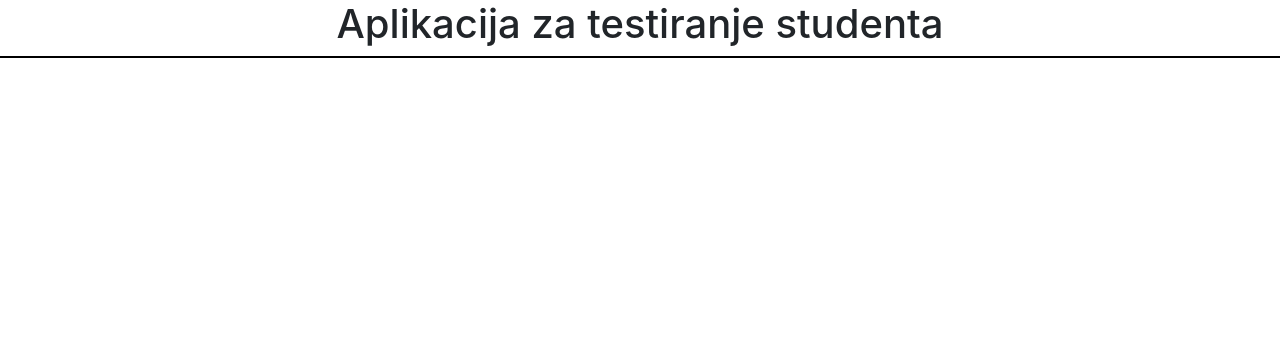
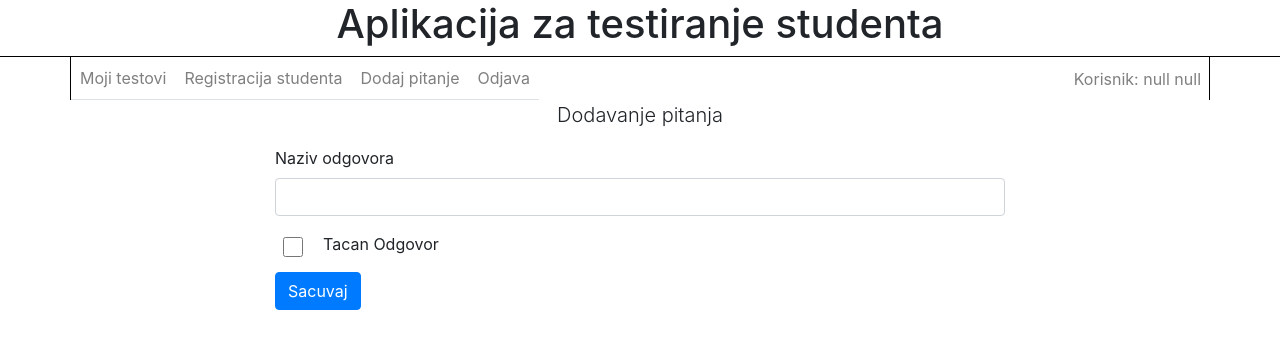
Before and after one commit to MarkoMom96/ProjectForSchoolFrontEnd, a React (Create React App) app: page /#/api/profesor/1/test/1/pitanje/1/novi_odgovor in a window 1280 px wide. Shown: the top 348 px of the page. Built offline with nearby package versions, Linux system fonts and the light colour scheme.

Commit message:
Add NewQuestio and NewAnswer components

```diff
--- a/src/components/AppBanner/banner.css
+++ b/src/components/AppBanner/banner.css
@@ -1,3 +1,3 @@
 .borderB {
-  border-bottom: black 2px solid;
+	border-bottom: black 1px solid;
 }
--- a/src/components/EditAnswer/EditAnswer.tsx
+++ b/src/components/EditAnswer/EditAnswer.tsx
@@ -1,5 +1,5 @@
 import React from 'react'
-import { Alert, Button, ButtonGroup, Col, Container, Form, FormCheck, Row, ToggleButton } from 'react-bootstrap';
+import { Alert, Button, ButtonGroup, Col, Container, Form, FormCheck } from 'react-bootstrap';
 import { Link } from 'react-router-dom';
 import api, { ApiResponse } from '../../api/api';
 
@@ -112,7 +112,7 @@ export default class EditAnswer extends React.Component<EditAnswerProperties> {
               className = "ml-1"
               variant="secondary">
               <Link
-                className = "LinkStyle" // api/profesor/1/test/tid/pitanje/qid/
+                className = "LinkStyle"
                 to = {`/api/profesor/${this.props.match.params.id}/test/${this.props.match.params.tId}/pitanje/${this.props.match.params.qId}/`} >Nazad</Link>
             </Button>
           </ButtonGroup>
--- /dev/null
+++ b/src/components/NewAnswer/NewAnswer.tsx
@@ -0,0 +1,123 @@
+import React from "react";
+import { Alert, Button, Col, Container, Form, FormCheck } from "react-bootstrap";
+import { Redirect } from "react-router-dom";
+import api from "../../api/api";
+import SpecificMainMenu from "../SpecificMainMenu/SpecificMainMenu";
+
+interface NewAnswerProps{
+  match: {
+    params: {
+      id: number;
+      tId: number;
+      qId: number;
+
+    }
+  }
+}
+interface NewAnswerState {
+  answerName: string
+  isCorrectAnswer: boolean
+  message: string
+
+}
+
+export default class NewAnswer extends React.Component<NewAnswerProps> {
+  state: NewAnswerState;
+  constructor(props: NewAnswerProps) {
+    super(props)
+
+    this.state = {
+      answerName: "",
+      isCorrectAnswer: false,
+      message: "",
+
+    }
+  }
+  private createTest() {
+    let value;
+    this.state.isCorrectAnswer ? value = 1 : value = 0;
+    const data = {
+      questionId: this.props.match.params.qId,
+      answerName:this.state.answerName,
+      isCorrectAnswer: value
+
+    }
+    console.log(data);
+    api("api/question-answer", "post", data, "profesor")
+    .then((res)=>{
+      console.log(res);
+      if(res.status === "error") {
+        this.setMessage("Doslo je do greske!")
+        return;
+      }
+      if(res.status === "login") {
+        this.setMessage("login")
+        return;
+      }
+      this.setMessage("Odgovor uspesno dodat!")
+
+    })
+  }
+
+
+  render() {
+    if(this.state.message === "login") {
+      return <Redirect to = "#"></Redirect>
+    }
+    return(
+      <Container className="px-0">
+      <SpecificMainMenu case= {"profesorQuestion"} id= {this.props.match.params.id} />
+      <p className = "text-center lead" >Dodavanje pitanja</p>
+      <Col md = {{span: 8, offset: 2}}>
+        <Form>
+          <Form.Group >
+            <Form.Label>Naziv odgovora</Form.Label>
+            <Form.Control
+              id = "answerName"
+              type="username"
+              value = {this.state.answerName}
+              onChange = {event=>{this.formInputChangeHandler(event as any)}} />
+          </Form.Group>
+          <FormCheck className = "p-0 ml-0">
+           <FormCheck.Input
+            style = {{width:"20px", height: "20px"}}
+            className = "ml-2"
+            onChange = {this.checkBoxHandler} >
+
+           </FormCheck.Input>
+           <Form.Check.Label className = "ml-5">Tacan Odgovor</Form.Check.Label>
+         </FormCheck>
+
+          <Button
+            className = "mt-3"
+            variant="primary"
+            type="submit"
+            onClick = {()=> this.createTest()}  >
+            Sacuvaj
+          </Button>
+          {this.state.message === "Doslo je do greske!"? <Alert variant = "danger">{this.state.message}</Alert>: null}
+        </Form>
+      </Col>
+    </Container>
+    )
+  }
+
+  formInputChangeHandler(event: React.ChangeEvent<HTMLInputElement>) {
+    this.setState(Object.assign(this.state, {
+      [event.target.id ]: event.target.value
+    }));
+    console.log(this.state);
+  }
+  setMessage(message: string) {
+    this.setState(Object.assign(this.state,{
+      message: message
+    }));
+  }
+  checkBoxHandler = (event: React.ChangeEvent<HTMLInputElement>) => {
+    this.setState(Object.assign(this.state,{
+      isCorrectAnswer: event.target.checked
+    }))
+    console.log(this.state)
+  }
+
+}
--- /dev/null
+++ b/src/components/NewQuestion/NewQuestion.tsx
@@ -0,0 +1,100 @@
+import React from "react";
+import { Alert, Button, Col, Container, Form } from "react-bootstrap";
+import { Redirect } from "react-router-dom";
+import api from "../../api/api";
+import SpecificMainMenu from "../SpecificMainMenu/SpecificMainMenu";
+
+interface NewQuestionProps{
+  match: {
+    params: {
+      id: number;
+      tId: number;
+      qId: number;
+
+    }
+  }
+}
+interface NewQuestionState {
+  questionName: string
+  message: string
+
+}
+
+export default class NewQuestion extends React.Component<NewQuestionProps> {
+  state: NewQuestionState;
+  constructor(props: NewQuestionProps) {
+    super(props)
+
+    this.state = {
+      questionName: "",
+      message: "",
+
+    }
+  }
+  private createTest() {
+    const data = {
+      testId: this.props.match.params.tId,
+      questionName:this.state.questionName,
+    }
+    console.log(data);
+    api("api/question", "post", data, "profesor")
+    .then((res)=>{
+      console.log(res);
+      if(res.status === "error") {
+        this.setMessage("Doslo je do greske!")
+        return;
+      }
+      if(res.status === "login") {
+        this.setMessage("login")
+        return;
+      }
+      this.setMessage("Pitanje uspesno dodato!")
+
+    })
+  }
+
+
+  render() {
+    if(this.state.message === "login") {
+      return <Redirect to = "#"></Redirect>
+    }
+    return(
+      <Container className="px-0">
+      <SpecificMainMenu case= {"profesorQuestion"} id= {this.props.match.params.id} />
+      <p className = "text-center lead" >Dodavanje pitanja</p>
+      <Col md = {{span: 8, offset: 2}}>
+        <Form>
+          <Form.Group >
+            <Form.Label>Naziv pitanja</Form.Label>
+            <Form.Control
+              id = "questionName"
+              type="username"
+              value = {this.state.questionName}
+              onChange = {event=>{this.formInputChangeHandler(event as any)}} />
+          </Form.Group>
+          <Button
+            variant="primary"
+            type="submit"
+            onClick = {()=> this.createTest()}  >
+            Sacuvaj
+          </Button>
+          {this.state.message === "Doslo je do greske!"? <Alert variant = "danger">{this.state.message}</Alert>: null}
+        </Form>
+      </Col>
+    </Container>
+    )
+  }
+
+  formInputChangeHandler(event: React.ChangeEvent<HTMLInputElement>) {
+    this.setState(Object.assign(this.state, {
+      [event.target.id ]: event.target.value
+    }));
+    console.log(this.state);
+  }
+  setMessage(message: string) {
+    this.setState(Object.assign(this.state,{
+      message: message
+    }));
+  }
+
+}
--- a/src/components/NewTest/NewTest.tsx
+++ b/src/components/NewTest/NewTest.tsx
@@ -68,7 +68,7 @@ export class NewTest extends React.Component<NewTestProps> {
     return (
       <Container className="px-0">
         <SpecificMainMenu case= {"profesor"} id= {this.props.match.params.id} />
-        <p className = "text-center lead" >Kreiranje testa</p>
+        <p className = "text-center lead" >Dodavanje testa</p>
         <Col md = {{span: 8, offset: 2}}>
           <Form>
             <Form.Group >
--- a/src/components/TestList/TestList.tsx
+++ b/src/components/TestList/TestList.tsx
@@ -146,15 +146,16 @@ export class TestList extends React.Component<TestListProperties> {
      <>
       <SpecificMainMenu case= {"profesor"} id= {this.props.match.params.id}/>
       <Container className="borderLR px-0">
+        <ListGroup>
         {this.state.tests?.map(this.showProfessorTest)}
+        </ListGroup>
       </Container>
     </>
     );
   }
    showProfessorTest = (test: TestType) => {
     return (
-      <ListGroup key={test.id}>
-        <ListGroup.Item className="p-1 pl-2">
+        <ListGroup.Item key={test.id} className="p-1 pl-2">
           <Row noGutters>
             <b className="testName">{test.testName}</b>
           </Row>
@@ -191,7 +192,7 @@ export class TestList extends React.Component<TestListProperties> {
             </Col>
           </Row>
         </ListGroup.Item>
-      </ListGroup>
+
     )
   }
 
--- a/src/index.tsx
+++ b/src/index.tsx
@@ -8,7 +8,6 @@ import "popper.js/dist/popper.js";
 import "bootstrap/dist/js/bootstrap.min.js"
 import "@fortawesome/fontawesome-free/css/fontawesome.min.css";
 import { Banner } from "./components/AppBanner/banner";
-import MainMenu, { MainMenuItem } from './components/MainMenu/MainMenu';
 import { Login } from './components/Login/Login';
 import TestList from './components/TestList/TestList';
 import StudentRegistration from './components/StudentRegistration/StudentRegistration';
@@ -18,21 +17,11 @@ import Switch from 'react-bootstrap/esm/Switch';
 import EditTest from './components/EditTest/EditTest';
 import { QuestionList } from './components/QuestionList/QuestionList';
 import EditQuestion from './components/EditQuestion/EditQuestion';
-import AnswerList from './AnswerList/AnswerList';
+import AnswerList from './components/AnswerList/AnswerList';
 import EditAnswer from './components/EditAnswer/EditAnswer';
-
-
-
-const menuOptions = [
-    new MainMenuItem("Moji testovi","/api/profesor/0/moji_testovi"),
-    new MainMenuItem("Registracija studenta", "/api/profesor/0/registracija_studenta"),
-    new MainMenuItem("Dodaj test", "/api/profesor/0/novi_test")
-
-  ];
-
-
-
-
+import FinishedTests from './components/FinishedTests/FinishedTests';
+import  NewQuestion  from './components/NewQuestion/NewQuestion';
+import NewAnswer from './components/NewAnswer/NewAnswer';
 
 
 ReactDOM.render(
@@ -41,14 +30,17 @@ ReactDOM.render(
     <HashRouter>
       <Switch className = "p-0">
         <Route exact path = "/" component = { Login }/>
-        <Route exact path = "/api/:role/:id/moji_testovi" component = { TestList }/>
+        <Route exact path = "/api/profesor/:id/moji_testovi" component = { TestList }/>
         <Route exact path = "/api/profesor/:id/registracija_studenta" component = { StudentRegistration }/>
         <Route exact path = "/api/profesor/:id/novi_test" component = { NewTest }/>
         <Route exact path = "/api/profesor/:id/test/:tId/izmeni" component = { EditTest }/>
         <Route exact path = "/api/profesor/:id/test/:tId" component = { QuestionList }/>
+        <Route exact path = "/api/profesor/:id/test/:tId/novo_pitanje" component = { NewQuestion }/>
         <Route exact path = "/api/profesor/:id/test/:tId/pitanje/:qId/izmeni" component = { EditQuestion }/>
+        <Route exact path = "/api/profesor/:id/test/:tId/pitanje/:qId/novi_odgovor" component = { NewAnswer }/>
         <Route exact path = "/api/profesor/:id/test/:tId/pitanje/:qId/" component = { AnswerList }/>
         <Route exact path = "/api/profesor/:id/test/:tId/pitanje/:qId/odgovor/:aId/izmeni" component = { EditAnswer }/>
+        <Route exact path = "/api/student/:id/moji_testovi/" component = { FinishedTests }/>
       </Switch>
     </HashRouter>
   </React.StrictMode>,
```
Also changed, not shown: src/components/AnswerList/AnswerList.tsx (renamed from src/AnswerList/AnswerList.tsx, +16 -7 lines), src/components/Login/login.tsx (+5 -6 lines), src/components/QuestionList/QuestionList.tsx (+8 -3 lines), src/components/SpecificMainMenu/SpecificMainMenu.tsx (+19 -10 lines), 1 other file (tests, documents, lock files or other folders).
